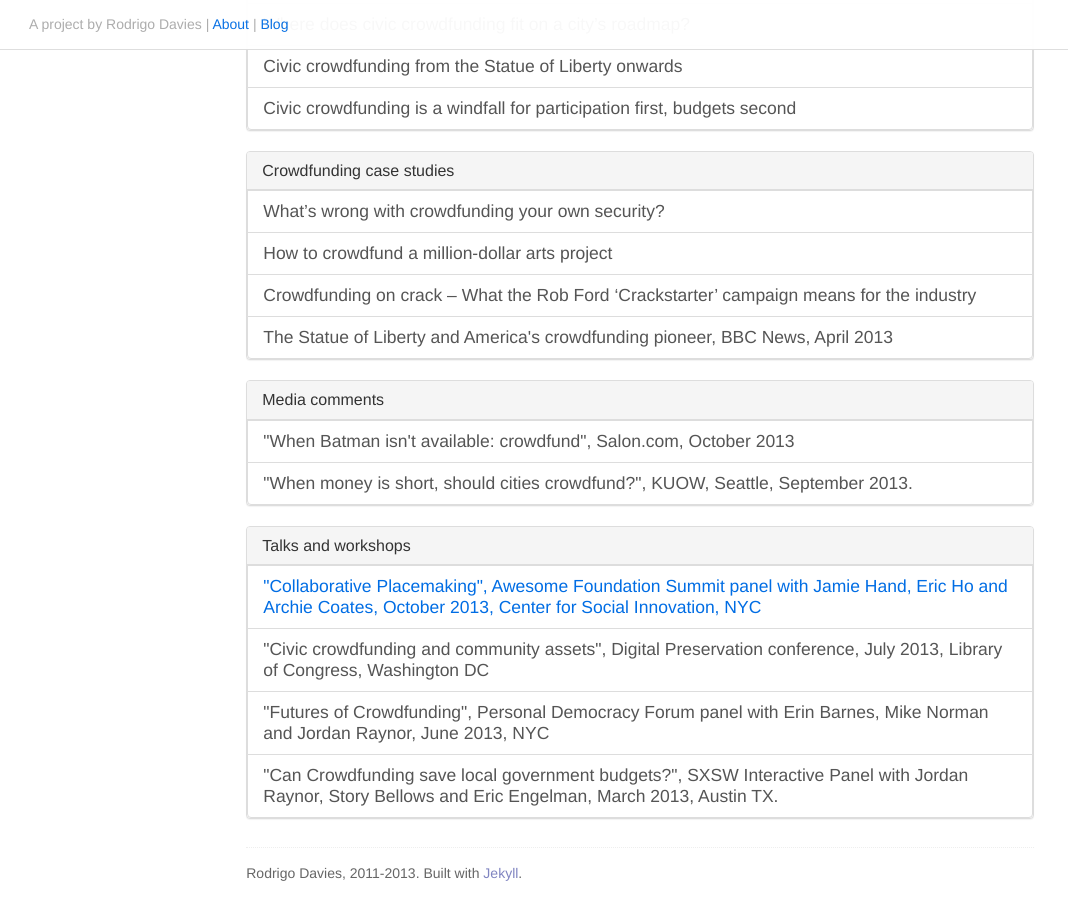
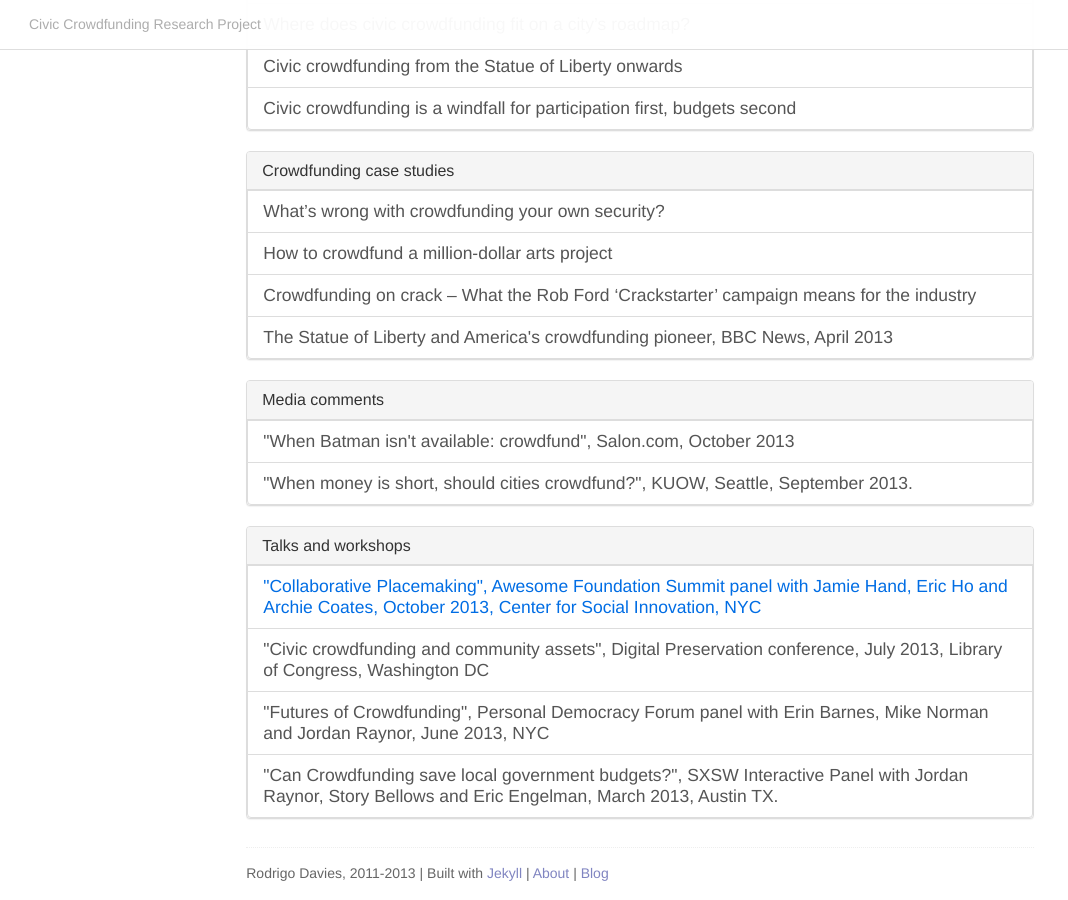
Before and after one commit to rodrigodavies/blog, a Jekyll site: the page built from civic-crowdfunding/index.markdown, in a window 1280 px wide and 900 px high, scrolled down 845 px. Shown: the whole window, without its empty margins (0-1068 px from the left). Built offline with Jekyll 4.4.1, drawn with Linux system fonts in a browser that asks for light colours; nearby versions of some CDN libraries; Markdown is read by kramdown in place of the engine named in the settings.

Commit message:
Adds styles and analytics includes

```diff
--- /dev/null
+++ b/_includes/styles.html
@@ -0,0 +1,12 @@
+        <meta charset="utf-8">
+        <meta http-equiv="X-UA-Compatible" content="IE=edge,chrome=1">
+        <title>{{ page.title }}</title>
+        <meta name="viewport" content="width=device-width">
+
+        <link rel="stylesheet" href="http://netdna.bootstrapcdn.com/bootstrap/3.0.0/css/bootstrap.min.css">
+        <!-- syntax highlighting CSS -->
+        <link rel="stylesheet" href="http://rodrigodavies.github.io/blog/css/syntax.css">
+
+        <!-- Custom CSS -->
+        <link rel="stylesheet" href="http://rodrigodavies.github.io/blog/css/main.css">
+        <!-- {% include search.html %} -->
--- a/_layouts/ccrp.html
+++ b/_layouts/ccrp.html
@@ -1,25 +1,15 @@
 <!DOCTYPE html>
 <html>
     <head>
-        <meta charset="utf-8">
-        <meta http-equiv="X-UA-Compatible" content="IE=edge,chrome=1">
-        <title>{{ page.title }}</title>
-        <meta name="viewport" content="width=device-width">
 
-        <link rel="stylesheet" href="http://netdna.bootstrapcdn.com/bootstrap/3.0.0/css/bootstrap.min.css">
-        <!-- syntax highlighting CSS -->
-        <link rel="stylesheet" href="http://rodrigodavies.github.io/blog/css/syntax.css">
-
-        <!-- Custom CSS -->
-        <link rel="stylesheet" href="http://rodrigodavies.github.io/blog/css/main.css">
+        {% include styles.html %}
 
     </head>
     <body>
 
         <div class="header">
             <div class="page_head">
-              A project by Rodrigo Davies |
-              <a href="{{ site.baseurl }}/about">About</a> | <a href="{{ site.baseurl }}">Blog</a>
+              Civic Crowdfunding Research Project
             </div>
         </div>
         <div class="site">
@@ -34,26 +24,13 @@
 
             <div class="contact">
               <p>
-                Rodrigo Davies, 2011-2013. Built with <a href="http://jekyllrb.com">Jekyll</a>.<br />
+                Rodrigo Davies, 2011-2013 | Built with <a href="http://jekyllrb.com">Jekyll</a> | <a href="{{ site.baseurl }}/about">About</a> | <a href="{{ site.baseurl }}/contents.html">Blog</a><br />
               </p>
             </div>
           </div>
         </div>
 
-        <script type="text/javascript">
-
-          var _gaq = _gaq || [];
-          _gaq.push(['_setAccount', 'UA-36177386-1']);
-          _gaq.push(['_setDomainName', 'rodrigodavies.com']);
-          _gaq.push(['_trackPageview']);
-
-          (function() {
-            var ga = document.createElement('script'); ga.type = 'text/javascript'; ga.async = true;
-            ga.src = ('https:' == document.location.protocol ? 'https://ssl' : 'http://www') + '.google-analytics.com/ga.js';
-            var s = document.getElementsByTagName('script')[0]; s.parentNode.insertBefore(ga, s);
-          })();
-
-        </script>
+          {% include ga.html %}
 
     </body>
 </html>
```
Also changed, not shown: _includes/ga.html (added, +14 -0 lines), _layouts/ccf.html (+1 -11 lines), _layouts/default.html (+2 -26 lines).
